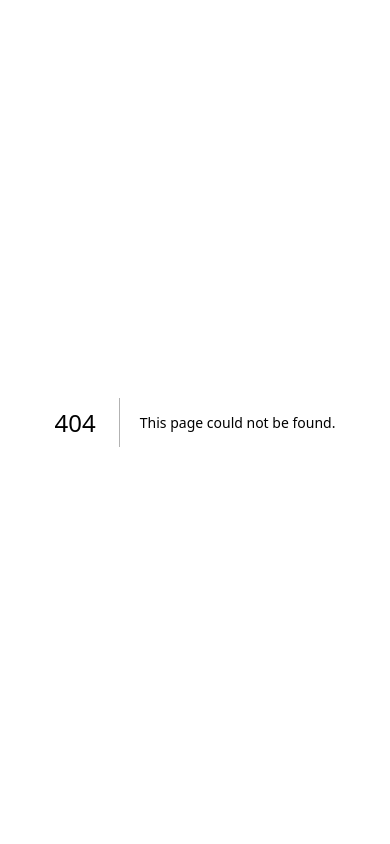
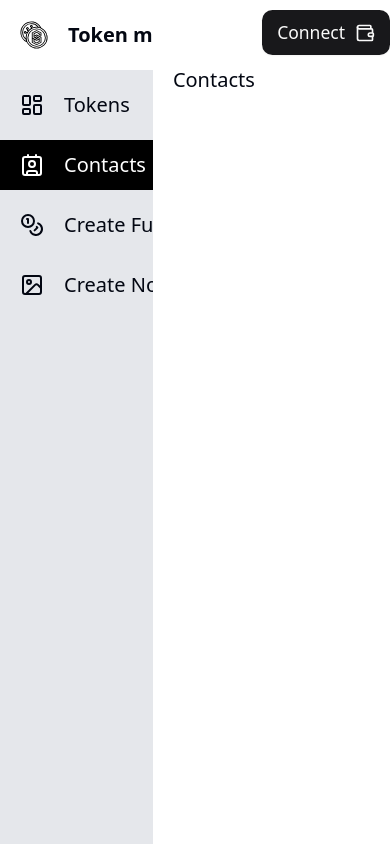
Before and after one commit to igdev0/token-manager, a Next.js app: page /dashboard/contacts in a window 390 px wide. Before the commit this address had no page. Built offline with nearby package versions, Linux system fonts and the light colour scheme.

Commit message:
style: increase max-width of layout for improved responsiveness

```diff
--- /dev/null
+++ b/app/dashboard/contacts/layout.tsx
@@ -0,0 +1,15 @@
+import {PropsWithChildren} from 'react';
+import {Metadata} from 'next';
+
+export const metadata: Metadata = {
+  title: "Token manager / Dashboard / Contacts",
+  description: "A token manager that allows you to manage your fungible and non-fungible tokens.",
+};
+
+export default function Layout(props: PropsWithChildren) {
+  return (
+      <>
+        {props.children}
+      </>
+  );
+}
--- /dev/null
+++ b/app/dashboard/contacts/page.tsx
@@ -0,0 +1,3 @@
+export default function Page() {
+  return <div>Contacts</div>;
+}
--- a/components/sidebar/index.tsx
+++ b/components/sidebar/index.tsx
@@ -9,21 +9,23 @@ export default function Sidebar() {
   const path = usePathname();
   const linkCls = clsx(`flex gap-4 items-center px-4 text-nowrap overflow-hidden py-2`);
   const iconCls = clsx("shrink-0");
+
+  const activeCls = clsx("bg-black text-white");
   return (
       <div className="tabs flex flex-col hover:w-[300] w-[65] overflow-hidden transition-all duration-300 bg-gray-200 h-full">
-        <Link className={linkCls} href="/dashboard">
+        <Link className={clsx("flex gap-4 text-nowrap px-4 py-4 items-center bg-white")} href="/dashboard">
           <Logo className={iconCls}/>
           <strong>Token manager</strong>
         </Link>
-        <Link href="/dashboard" className={clsx(linkCls, path === '/dashboard' && 'text-gray-900 bg-gray-400')}>
+        <Link href="/dashboard" className={clsx(linkCls, path === '/dashboard' && activeCls)}>
           <LayoutDashboardIcon className={iconCls}/>
           Tokens
         </Link>
-        <Link href="/dashboard/create-fungible-token" className={linkCls}>
+        <Link href="/dashboard/contacts" className={clsx(linkCls, path === '/dashboard/contacts' && activeCls)}>
           <Contact className={iconCls}/>
           Contacts
         </Link>
-        <Link href="/dashboard/create-fungible-token" className={linkCls}>
+        <Link href="/dashboard/create-fungible-token" className={clsx(linkCls, path === '/dashboard/create-fungible-token' && activeCls)}>
           <Coins className={iconCls}/>
           Create Fungible
         </Link>
```
